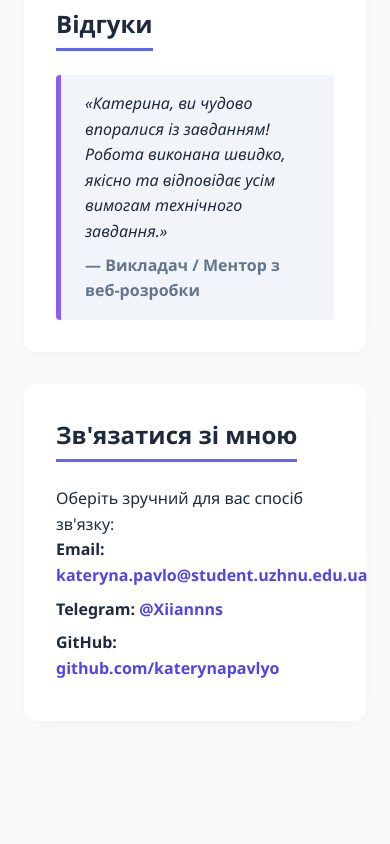
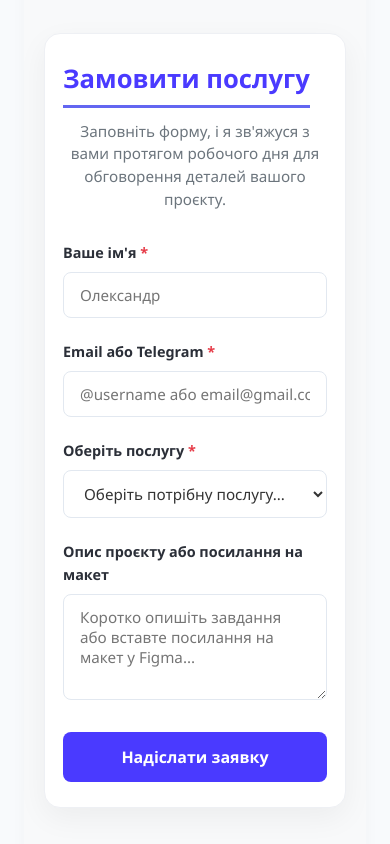
Before and after one commit to katerynapavlyo/my-portfolio, a plain HTML site: page index.html in a window 390 px wide. Shown: the part 3280-4124 px from the top of the page. Before the commit the page ends 4033 px from the top, so only its background shows below. Drawn offline with Linux system fonts and the light colour scheme.

Commit message:
Додано форму замовлення послуг

```diff
--- a/index.html
+++ b/index.html
@@ -5,6 +5,8 @@
     <meta name="viewport" content="width=device-width, initial-scale=1.0">
     <title>Катерина Павльо — Front-end Розробниця</title>
     <link rel="stylesheet" href="style.css">
+  <script src="script.js" defer></script>
+</head>
 </head>
 <body>
     <nav>
@@ -75,6 +77,66 @@
                 </div>
             </div>
         </section>
+        <section id="order" class="order-section">
+        <div class="container">
+            <div class="order-card">
+            <div class="order-header">
+                <h2>Замовити послугу</h2>
+                <p>Заповніть форму, і я зв'яжуся з вами протягом робочого дня для обговорення деталей вашого проєкту.</p>
+            </div>
+            <form class="order-form" id="orderForm" novalidate>
+                <!-- Поле: Ім'я -->
+                <div class="form-group">
+                <label for="orderName">Ваше ім'я <span class="required">*</span></label>
+                <input
+                    type="text"
+                    id="orderName"
+                    name="name"
+                    placeholder="Олександр"
+                    required
+                >
+                <span class="error-message">Будь ласка, вкажіть ваше ім'я</span>
+                </div>
+                <div class="form-group">
+                <label for="orderContact">Email або Telegram <span class="required">*</span></label>
+                <input
+                    type="text"
+                    id="orderContact"
+                    name="contact"
+                    placeholder="@username або email@gmail.com"
+                    required
+                >
+                <span class="error-message">Вкажіть зручний спосіб зв'язку</span>
+                </div>
+                <div class="form-group">
+                <label for="serviceType">Оберіть послугу <span class="required">*</span></label>
+                <select id="serviceType" name="service" required>
+                    <option value="" disabled selected>Оберіть потрібну послугу...</option>
+                    <option value="landing">Верстка сайтів під ключ (від $100)</option>
+                    <option value="redesign">Адаптація та Редизайн</option>
+                    <option value="consultation">Консультація / Інше</option>
+                </select>
+                <span class="error-message">Будь ласка, оберіть послугу зі списку</span>
+                </div>
+                <div class="form-group">
+                <label for="projectDetails">Опис проєкту або посилання на макет</label>
+                <textarea
+                    id="projectDetails"
+                    name="details"
+                    rows="4"
+                    placeholder="Коротко опишіть завдання або вставте посилання на макет у Figma..."
+                ></textarea>
+                </div>
+                <button type="submit" class="btn-submit" id="submitBtn">
+                <span>Надіслати заявку</span>
+                </button>
+                <div class="form-success-message" id="successMessage">
+                Дякую! Заявку успішно відправлено. Я зв'яжуся з вами найближчим часом.
+                </div>
+            </form>
+            </div>
+        </div>
+        </section>
         <section id="testimonials">
             <h2>Відгуки</h2>
             <blockquote class="testimonial">
--- /dev/null
+++ b/script.js
@@ -0,0 +1,52 @@
+document.addEventListener('DOMContentLoaded', () => {
+  const orderForm = document.getElementById('orderForm');
+  const successMessage = document.getElementById('successMessage');
+
+  if (orderForm) {
+    orderForm.addEventListener('submit', function (e) {
+      e.preventDefault();
+
+      let isValid = true;
+      const requiredInputs = orderForm.querySelectorAll('[required]');
+
+      requiredInputs.forEach((input) => {
+        const formGroup = input.closest('.form-group');
+
+        if (!input.value.trim()) {
+          isValid = false;
+          input.classList.add('invalid');
+          if (formGroup) formGroup.classList.add('has-error');
+        } else {
+          input.classList.remove('invalid');
+          if (formGroup) formGroup.classList.remove('has-error');
+        }
+      });
+
+      if (isValid) {
+        const submitBtn = document.getElementById('submitBtn');
+        submitBtn.disabled = true;
+        submitBtn.textContent = 'Надсилання...';
+
+        setTimeout(() => {
+          submitBtn.disabled = false;
+          submitBtn.textContent = 'Надіслати заявку';
+
+          orderForm.reset();
+          successMessage.style.display = 'block';
+
+          setTimeout(() => {
+            successMessage.style.display = 'none';
+          }, 5000);
+        }, 1000);
+      }
+    });
+
+    orderForm.querySelectorAll('input, select, textarea').forEach((element) => {
+      element.addEventListener('input', () => {
+        const formGroup = element.closest('.form-group');
+        element.classList.remove('invalid');
+        if (formGroup) formGroup.classList.remove('has-error');
+      });
+    });
+  }
+});
--- a/style.css
+++ b/style.css
@@ -203,3 +203,131 @@ footer {
         transform: translateY(0);
     }
 }
+.order-section {
+  padding: 60px 20px;
+  background-color: #f8f9fa;
+}
+
+.order-card {
+  max-width: 650px;
+  margin: 0 auto;
+  background: #ffffff;
+  padding: 40px;
+  border-radius: 16px;
+  box-shadow: 0 10px 30px rgba(0, 0, 0, 0.05);
+  border: 1px solid #eef0f4;
+}
+
+.order-header h2 {
+  color: #4a3aff;
+  font-size: 2rem;
+  margin-bottom: 12px;
+  text-align: center;
+}
+
+.order-header p {
+  color: #6c757d;
+  font-size: 0.95rem;
+  text-align: center;
+  margin-bottom: 30px;
+  line-height: 1.5;
+}
+
+.form-group {
+  margin-bottom: 22px;
+  display: flex;
+  flex-direction: column;
+}
+
+.form-group label {
+  font-size: 0.9rem;
+  font-weight: 600;
+  color: #2b2f38;
+  margin-bottom: 8px;
+}
+
+.form-group .required {
+  color: #e63946;
+}
+
+.form-group input,
+.form-group select,
+.form-group textarea {
+  width: 100%;
+  padding: 12px 16px;
+  font-size: 0.95rem;
+  font-family: inherit;
+  color: #333333;
+  background-color: #ffffff;
+  border: 1.5px solid #e2e8f0;
+  border-radius: 8px;
+  transition: all 0.25s ease;
+  box-sizing: border-box;
+}
+
+.form-group input:focus,
+.form-group select:focus,
+.form-group textarea:focus {
+  outline: none;
+  border-color: #4a3aff;
+  box-shadow: 0 0 0 4px rgba(74, 58, 255, 0.12);
+}
+
+.form-group input.invalid,
+.form-group select.invalid {
+  border-color: #e63946;
+}
+
+.error-message {
+  display: none;
+  color: #e63946;
+  font-size: 0.8rem;
+  margin-top: 5px;
+}
+
+.form-group.has-error .error-message {
+  display: block;
+}
+
+.btn-submit {
+  width: 100%;
+  padding: 14px 20px;
+  background-color: #4a3aff;
+  color: #ffffff;
+  border: none;
+  border-radius: 8px;
+  font-size: 1rem;
+  font-weight: 600;
+  cursor: pointer;
+  transition: background-color 0.3s ease, transform 0.1s ease;
+  margin-top: 10px;
+}
+
+.btn-submit:hover {
+  background-color: #3525cc;
+}
+
+.btn-submit:active {
+  transform: scale(0.99);
+}
+
+.form-success-message {
+  display: none;
+  margin-top: 20px;
+  padding: 14px;
+  background-color: #e6f4ea;
+  color: #137333;
+  border-radius: 8px;
+  text-align: center;
+  font-size: 0.95rem;
+  font-weight: 500;
+}
+@media (max-width: 576px) {
+  .order-card {
+    padding: 25px 18px;
+  }
+
+  .order-header h2 {
+    font-size: 1.6rem;
+  }
+}
```
Also changed, not shown: portfolio/style.css (added).
